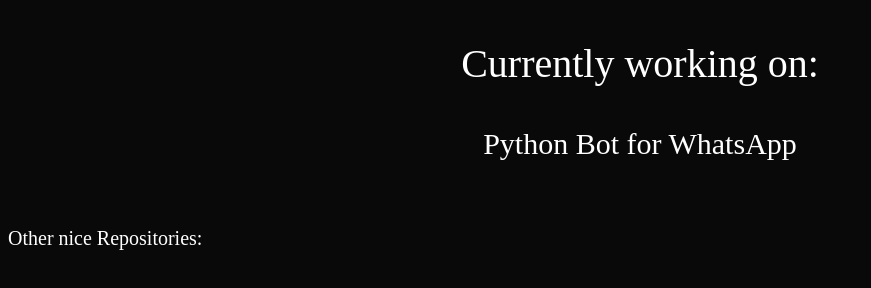
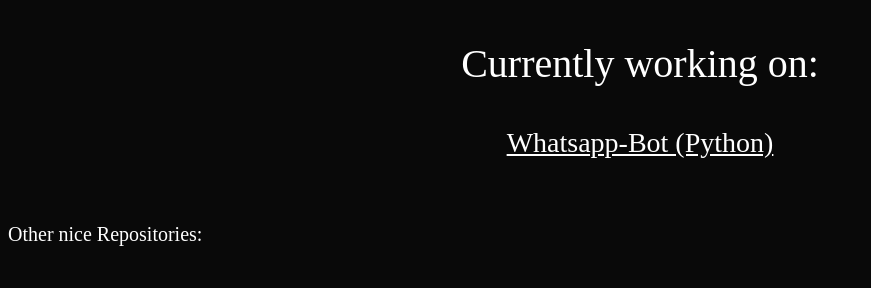
Before and after one commit to normal910/normal910.github.io, a plain HTML site: page repos.html in a window 1280 px wide. Shown: the whole page, without its empty margins (0-871 px from the left). Drawn offline with nearby package versions, Linux system fonts and the light colour scheme.

Commit message:
Added link to repos.html

```diff
--- a/repos.html
+++ b/repos.html
@@ -19,7 +19,8 @@
 
 
     <center><p style="color:white;font-size:40px">Currently working on:</p></center>
-    <center><p style="color:white;font-size:30px">Python Bot for WhatsApp</p></center>
+    <center><p style="color:white;font-size:28px"> <a href="https://github.com/normal910/Whatsapp-Bot" target="_self">Whatsapp-Bot (Python)</a></p>
+    </center>
 
 
 
```
